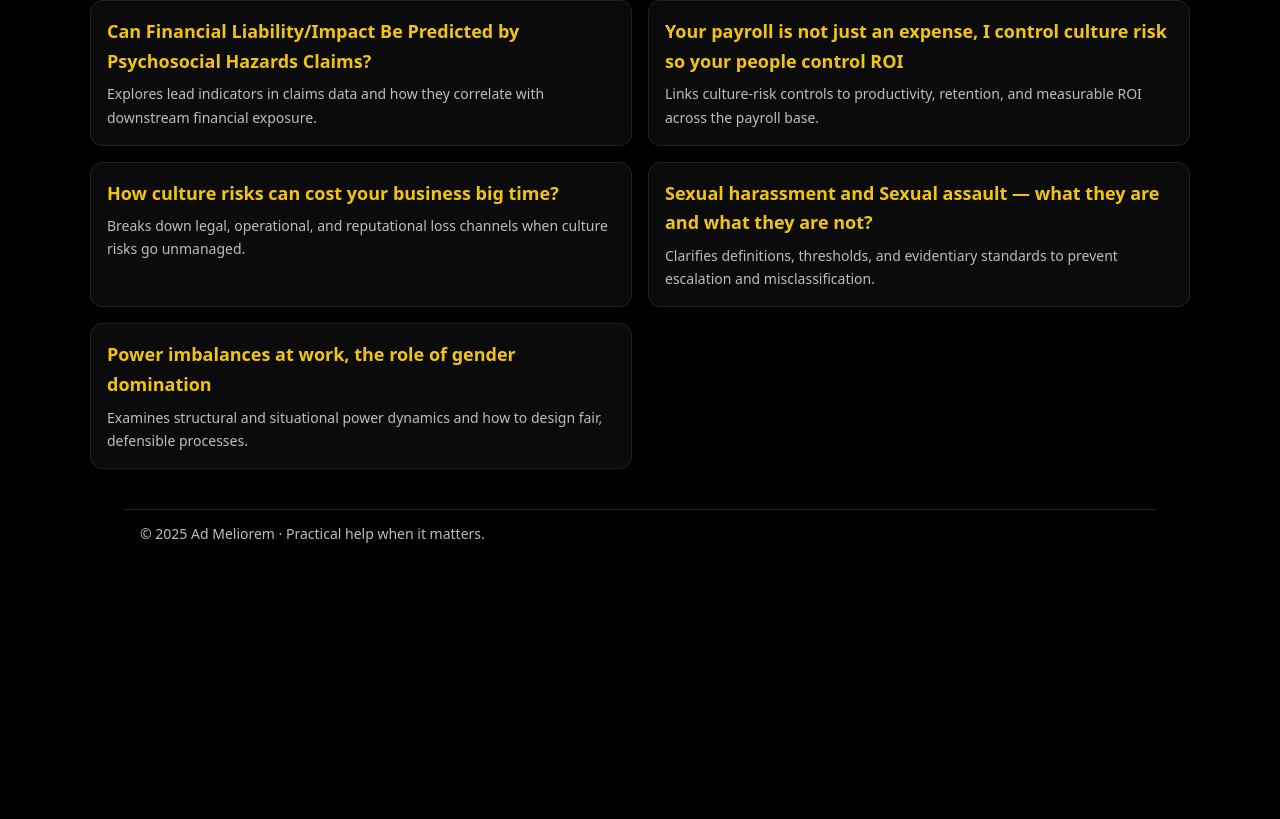
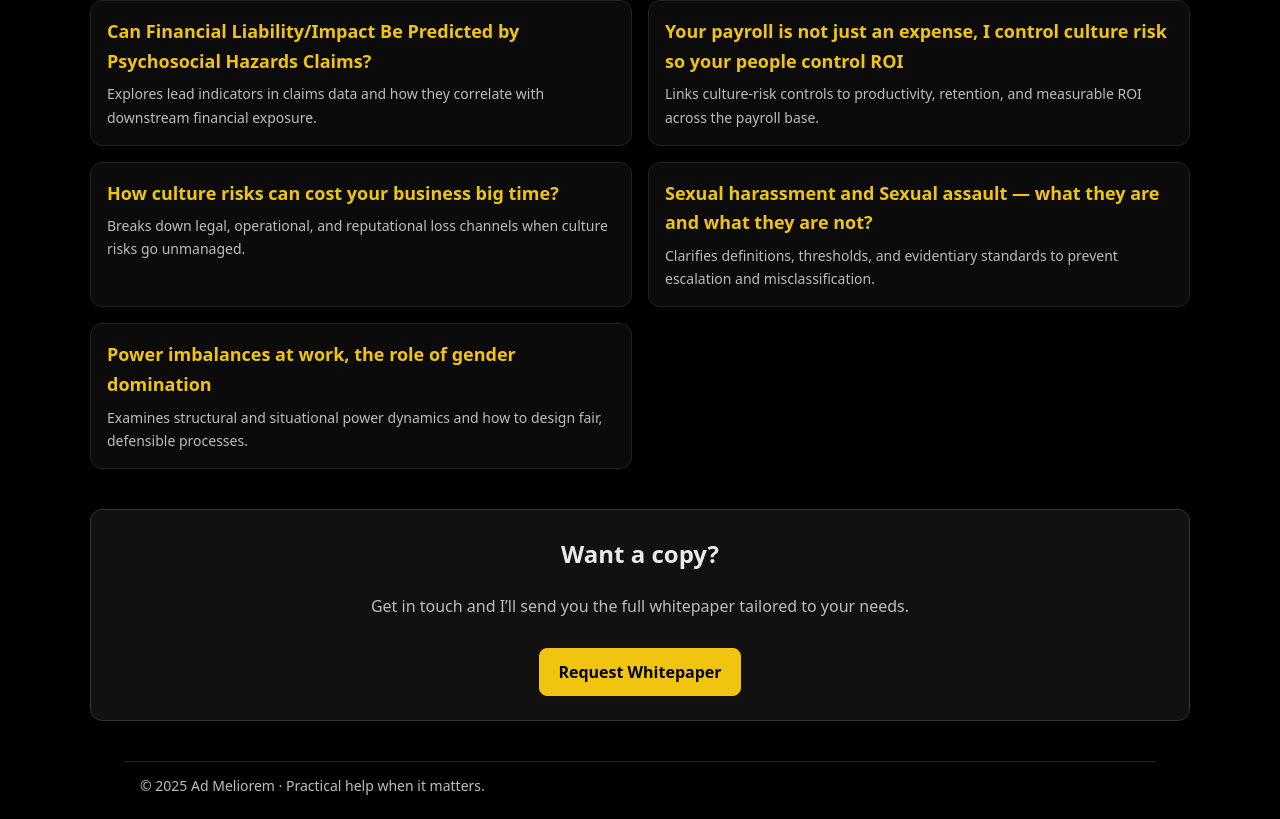
Before and after one commit to AlbertoRMelgoza/AdMeliorem, a Next.js app: page /whitepapers in a window 1280 px wide. Shown: the part 432-1251 px from the top of the page. Before the commit the page ends 999 px from the top, so only its background shows below. Built offline with nearby package versions, Linux system fonts and the light colour scheme.

Commit message:
Update page.tsx

```diff
--- a/app/whitepapers/page.tsx
+++ b/app/whitepapers/page.tsx
@@ -70,6 +70,28 @@ export default function WhitepapersPage() {
   const title: CSSProperties = { margin: "0 0 6px", fontSize: 18, color: accent };
   const blurb: CSSProperties = { margin: 0, color: subtext, fontSize: 14 };
 
+  // CTA styles
+  const cta: CSSProperties = {
+    marginTop: 40,
+    padding: 24,
+    background: "#111",
+    border: "1px solid #333",
+    borderRadius: 12,
+    textAlign: "center",
+  };
+  const button: CSSProperties = {
+    marginTop: 12,
+    padding: "10px 18px",
+    borderRadius: 8,
+    border: "1px solid #f1c40f",
+    background: accent,
+    color: "#000",
+    fontWeight: 600,
+    cursor: "pointer",
+    textDecoration: "none",
+    display: "inline-block",
+  };
+
   return (
     <main style={wrap}>
       {/* Hero */}
@@ -81,9 +103,9 @@ export default function WhitepapersPage() {
           </p>
         </div>
 
-        {/* AdMeliorem\public\Images\Whitepapers.jpg */}
+        {/* AdMeliorem/public/Images/Whitepapers.jpg */}
         <img
-          src="/Images/whitepapers.jpg"
+          src="/Images/Whitepapers.jpg"
           alt="Ad Meliorem whitepapers"
           style={heroImg}
           width={800}
@@ -97,10 +119,19 @@ export default function WhitepapersPage() {
           <article key={p.slug} style={card}>
             <h3 style={title}>{p.title}</h3>
             <p style={blurb}>{p.blurb}</p>
-            {/* If you later create detail pages at /whitepapers/[slug],
-                turn the title into a Link and add a “Read” button. */}
           </article>
         ))}
+      </section>
+
+      {/* Call to action */}
+      <section style={cta}>
+        <h2 style={{ marginTop: 0 }}>Want a copy?</h2>
+        <p style={{ color: subtext }}>
+          Get in touch and I’ll send you the full whitepaper tailored to your needs.
+        </p>
+        <a href="mailto:am@albertormelgoza.com" style={button}>
+          Request Whitepaper
+        </a>
       </section>
     </main>
   );
```
